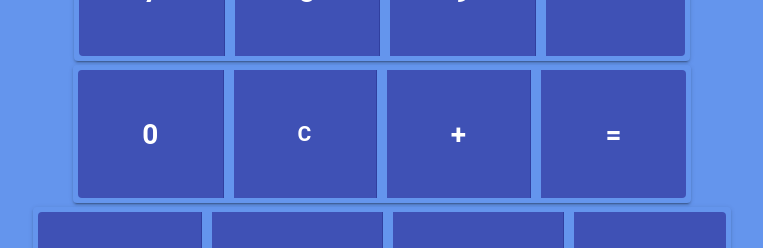
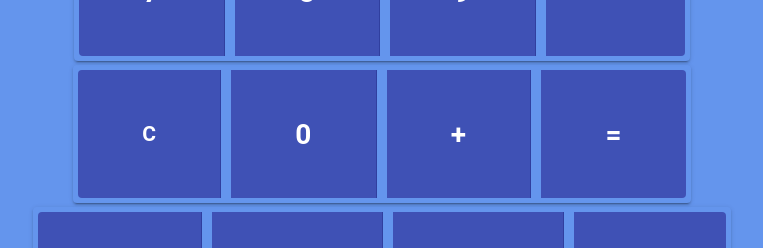
Before and after one commit to niseekah/Capstone-Project, a React (Create React App) app: page / in a window 1280 px wide. Shown: the part 491-739 px from the top of the page, without its empty margins (258-1021 px from the left). Built offline with nearby package versions, Linux system fonts and the light colour scheme.

Commit message:
minor fix

```diff
--- a/src/App.js
+++ b/src/App.js
@@ -236,8 +236,8 @@ class App extends React.Component {
         </Grid>
         <Grid class="space">
           <ButtonGroup variant="contained" color="primary" aria-label="contained primary button group">
+            <Button onClick={() => { this.clear(); }}><h2>C</h2></Button>
             <Button onClick={() => { this.checkNumber(0); }}><h1>0</h1></Button>
-            <Button onClick={() => { this.clear(); }}><h2>C</h2></Button>
             < Button onClick={() => { this.mathOperators("+"); }}><h1>+</h1></Button>
             < Button onClick={() => { this.result(); }}><h1>=</h1></Button>
           </ButtonGroup>
```
